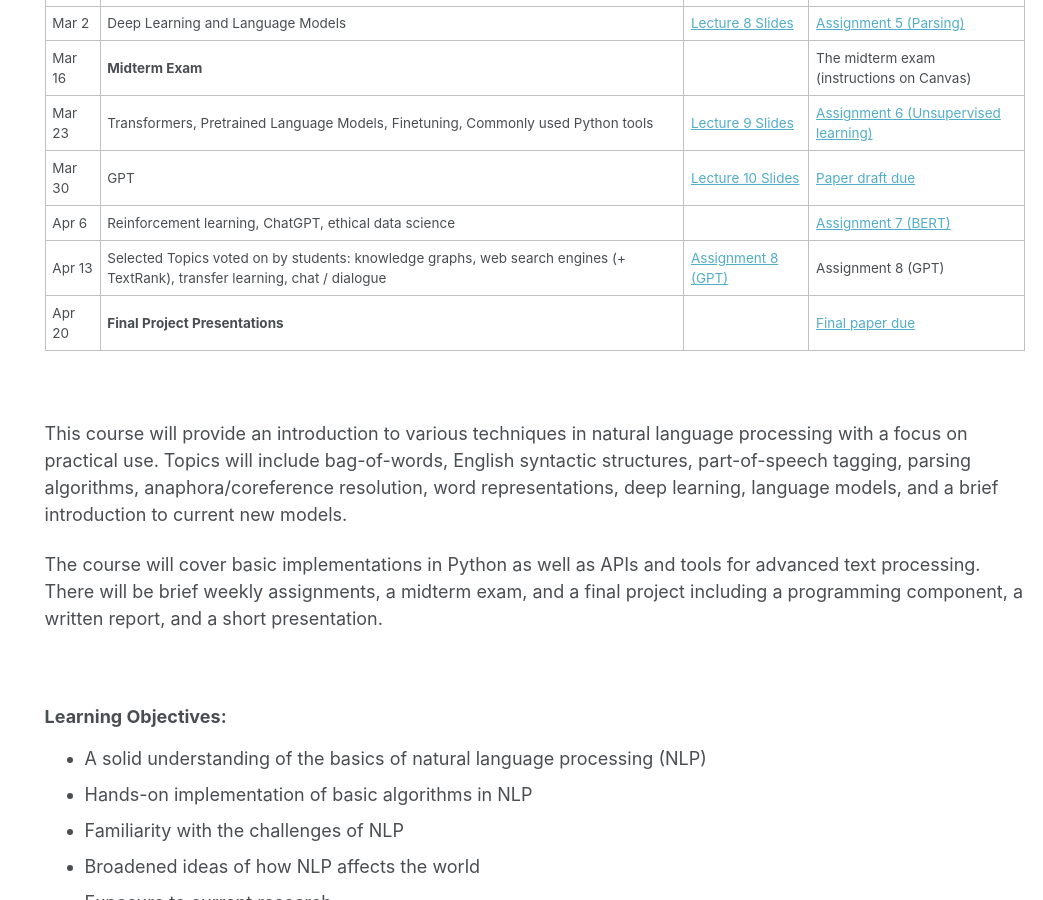
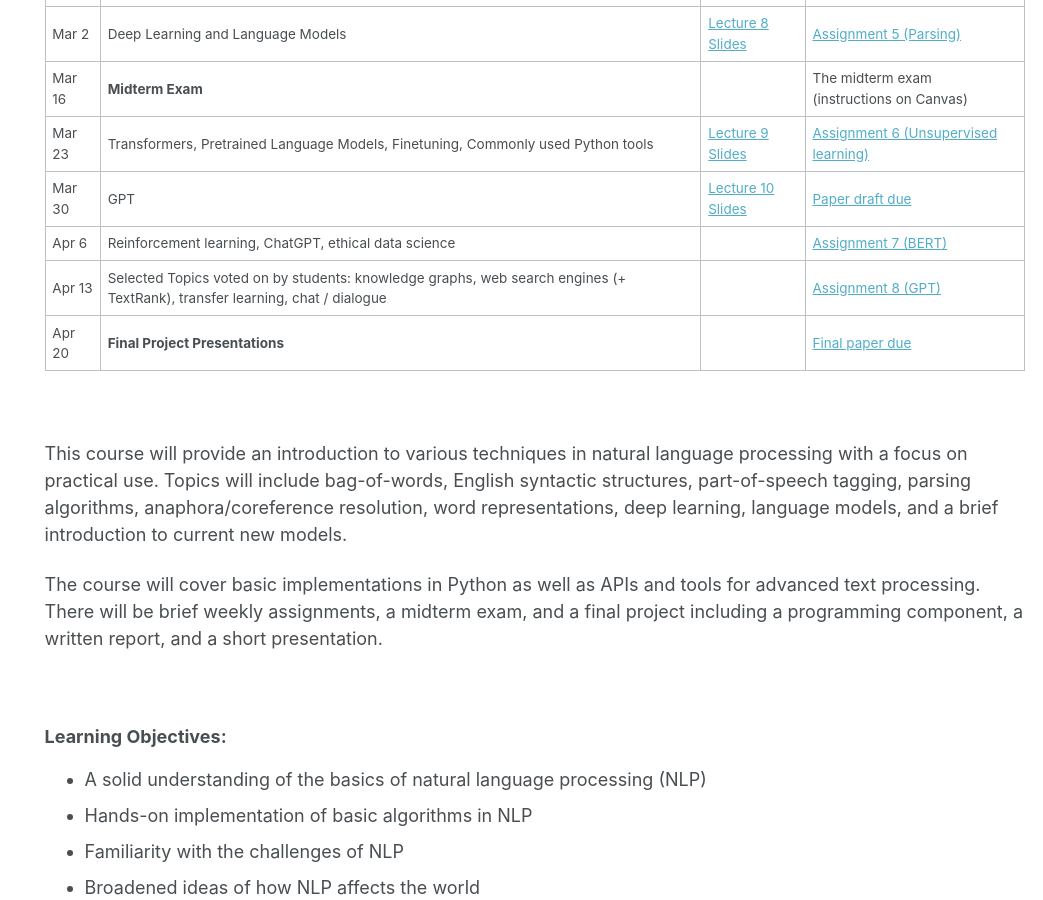
Before and after one commit to rasikabh/rasikabh.github.io, a Jekyll site: the page built from _pages/nlp2023.md, in a window 1280 px wide and 900 px high, scrolled down 1237 px. Shown: the whole window, without its empty margins (237-1280 px from the left). Built offline with Jekyll 4.4.1, drawn with Linux system fonts in a browser that asks for light colours.

Commit message:
Update nlp2023.md

```diff
--- a/_pages/nlp2023.md
+++ b/_pages/nlp2023.md
@@ -54,7 +54,7 @@
 | Mar 23  | Transformers, Pretrained Language Models, Finetuning, Commonly used Python tools | [Lecture 9 Slides](https://docs.google.com/presentation/d/1X_8gHpYO2qe3uSZw22Wma6-Lwrox4GHQss9rIjyyAIs/edit?usp=sharing) | [Assignment 6 (Unsupervised learning)](https://docs.google.com/document/d/1bC8dBhJufAvZCVnwDtXI_dhYxsH-Q6Scp1AKsJBpfGA/edit?usp=sharing) |
 | Mar 30 | GPT | [Lecture 10 Slides](https://docs.google.com/presentation/d/10ctUqlLz7Z1sLInXuDF-OBAFrYc5ybtvsbt74WeM97A/edit?usp=sharing) | [Paper draft due](https://docs.google.com/document/d/1qe6uiXbJRvUv1WxvN_YH1PHN7yPMu5hcos9N6x7s_cc/edit?usp=sharing) |
 | Apr 6 | Reinforcement learning, ChatGPT, ethical data science  |  | [Assignment 7 (BERT)](https://docs.google.com/document/d/1NaiioGhlOxTUVg17Sl4V7UyT4OAkYRXBlbHgnfchuus/edit?usp=sharing) |
-| Apr 13 | Selected Topics voted on by students: knowledge graphs, web search engines (+ TextRank), transfer learning, chat / dialogue | [Assignment 8 (GPT)](https://docs.google.com/document/d/1TvZ_Yjbx_-w_1V6mC2aXYCqRxBwPcCrTT_li7UzfHe0/edit?usp=sharing) | Assignment 8 (GPT) |
+| Apr 13 | Selected Topics voted on by students: knowledge graphs, web search engines (+ TextRank), transfer learning, chat / dialogue |  | [Assignment 8 (GPT)](https://docs.google.com/document/d/1TvZ_Yjbx_-w_1V6mC2aXYCqRxBwPcCrTT_li7UzfHe0/edit?usp=sharing) |
 | Apr 20  | **Final Project Presentations** |  | [Final paper due](https://docs.google.com/document/d/1qe6uiXbJRvUv1WxvN_YH1PHN7yPMu5hcos9N6x7s_cc/edit?usp=sharing) |
 
 
```
